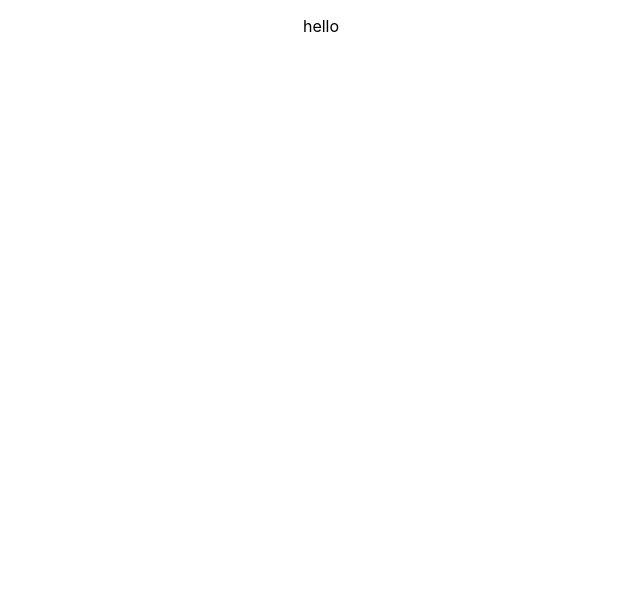
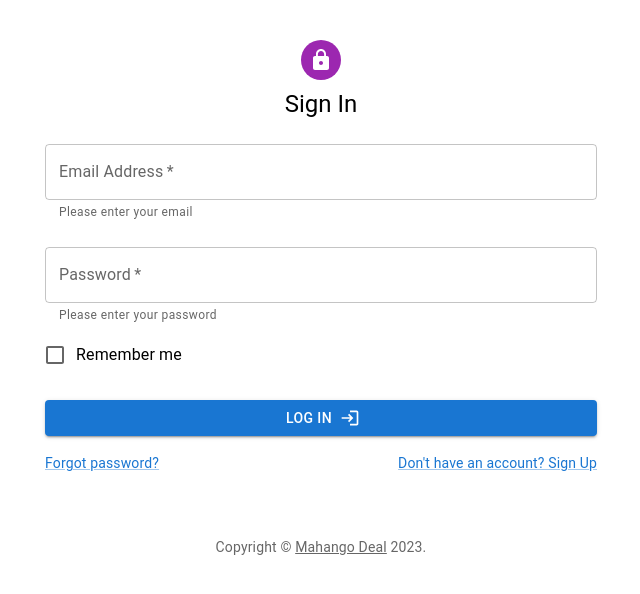
Before and after one commit to catkidd/forms-registration-local, a React (Create React App) app: page / in a window 1280 px wide. Shown: the top 594 px of the page, without its empty margins (319-959 px from the left). Built offline with nearby package versions, Linux system fonts and the light colour scheme; the HTML template or start-up script is replaced by a standard one.

Commit message:
feat: login form created

```diff
--- a/package.json
+++ b/package.json
@@ -3,6 +3,9 @@
   "version": "0.1.0",
   "private": true,
   "dependencies": {
+    "@emotion/react": "^11.10.6",
+    "@emotion/styled": "^11.10.6",
+    "@mui/icons-material": "^5.11.11",
     "@testing-library/jest-dom": "^5.16.5",
     "@testing-library/react": "^13.4.0",
     "@testing-library/user-event": "^13.5.0",
--- a/public/index.html
+++ b/public/index.html
@@ -14,7 +14,6 @@
       manifest.json provides metadata used when your web app is installed on a
       user's mobile device or desktop. See https://developers.google.com/web/fundamentals/web-app-manifest/
     -->
-    <link rel="manifest" href="%PUBLIC_URL%/manifest.json" />
     <!--
       Notice the use of %PUBLIC_URL% in the tags above.
       It will be replaced with the URL of the `public` folder during the build.
--- a/src/App.css
+++ b/src/App.css
@@ -1,3 +1,3 @@
 .App {
-  text-align: center;
+  padding: 1rem;
 }
--- a/src/App.js
+++ b/src/App.js
@@ -1,9 +1,10 @@
+import  Login  from './components/LoginPage';
 import './App.css';
 
 function App() {
   return (
     <div className="App">
-      <p>hello </p>
+      <Login />
     </div>
   );
 }
--- /dev/null
+++ b/src/components/LoginPage.js
@@ -0,0 +1,101 @@
+import {
+    Avatar,
+    Box,
+    Button,
+    Checkbox,
+    Container,
+    FormControlLabel,
+    Grid,
+    Link,
+    TextField,
+    Typography,
+} from "@mui/material";
+import LoginIcon from "@mui/icons-material/Login";
+import LockIcon from "@mui/icons-material/Lock";
+import React from "react";
+
+function Copyright(props) {
+    return (
+        <Typography variant="body2" color="text.secondary" align="center" {...props}>
+            {"Copyright © "}
+            <Link color="inherit" href="#">
+                Mahango Deal
+            </Link>{" "}
+            {new Date().getFullYear()}
+            {"."}
+        </Typography>
+    );
+}
+
+const LoginPage = () => {
+    return (
+        <>
+            <Container component="main" maxWidth="sm">
+                <Box
+                    sx={{
+                        marginTop: 2,
+                        display: "flex",
+                        flexDirection: "column",
+                        alignItems: "center",
+                    }}>
+                    <Avatar sx={{ m: 1, bgcolor: "secondary.main" }}>
+                        <LockIcon />
+                    </Avatar>
+                    <Typography component="h1" variant="h5">
+                        Sign In
+                    </Typography>
+
+                    <Box component="form" sx={{ mt: 1 }}>
+                        <TextField
+                            margin="normal"
+                            id="email"
+                            name="email"
+                            type="email"
+                            label="Email Address"
+                            required
+                            fullWidth
+                            helperText="Please enter your email"
+                        />
+                        <TextField
+                            margin="normal"
+                            type="password"
+                            label="Password"
+                            id="password"
+                            name="password"
+                            required
+                            fullWidth
+                            helperText="Please enter your password"
+                        />
+                        <FormControlLabel
+                            control={<Checkbox value="remember" color="primary" />}
+                            label="Remember me"
+                        />
+                        <Button
+                            type="submit"
+                            variant="contained"
+                            sx={{ mt: 3, mb: 2 }}
+                            endIcon={<LoginIcon />}
+                            fullWidth>
+                            Log In
+                        </Button>
+                        <Grid container>
+                            <Grid item xs>
+                                <Link href="#" variant="body2">
+                                    Forgot password?
+                                </Link>
+                            </Grid>
+                            <Grid item>
+                                <Link href="#" variant="body2">
+                                    {"Don't have an account? Sign Up"}
+                                </Link>
+                            </Grid>
+                        </Grid>
+                    </Box>
+                </Box>
+                <Copyright sx={{ mt: 8, mb: 4 }} />
+            </Container>
+        </>
+    );
+};
+
+export default LoginPage;
```
Also changed, not shown: 1 other file (tests, documents, lock files or other folders).
